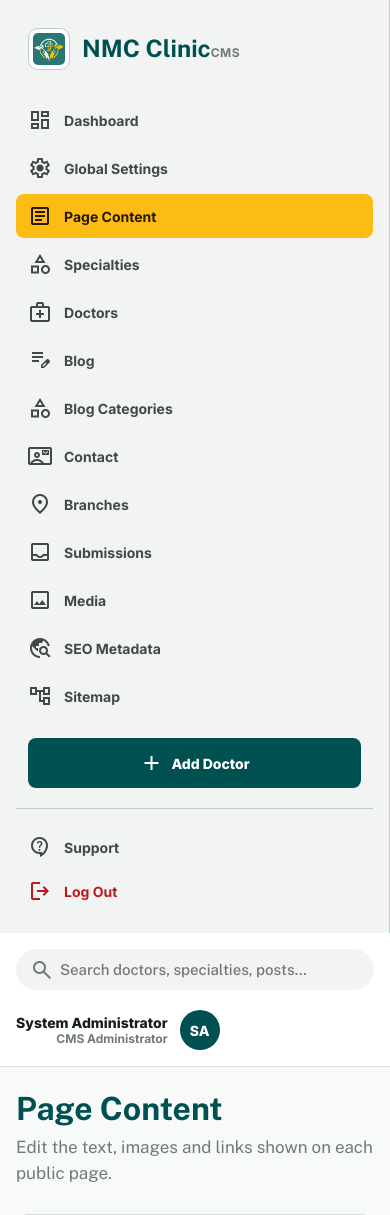
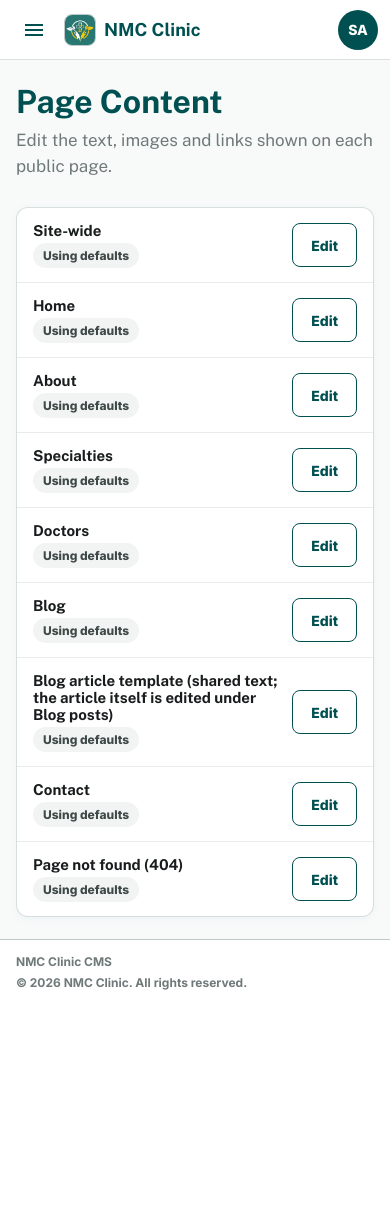
Before and after one commit to Nk-stha/NMCclinic, a PHP site: page /cms/content.php in a window 390 px wide. Shown: the top 1215 px of the page. After the commit the page ends 990 px from the top, so only its background shows below. Run offline with PHP 8.4, Linux system fonts and the light colour scheme; a user stored in the database is signed in; data comes from the database, SQL or seed files in the repository; tables that the repository leaves empty hold one stand-in row (values such as "Sample post").

Commit message:
feat(cms): mobile shell — collapsible sidebar, compact topbar, no overflow
At 760px and below the CMS topbar is one 60px row (menu button, brand,
avatar) and the sidebar opens as a panel behind the menu button
(aria-expanded/aria-controls, Escape closes and returns focus). Search
moves into the panel. Grid children get min-width:0 so wide tables
scroll inside .table-wrap (with edge shadows) instead of widening the
page; settings no longer overflows. Tablet widths fix the sticky-actions
bleed and the wrapping admin name. Desktop above 1100px is unchanged.

Page Content editor: one-row action bar on phones (icon-only View and
Reset with hidden labels), unparsable dates fall back to the raw value,
and the load-failure toast gets a Dismiss button.

Co-Authored-By: Claude Opus 5.5 <noreply@anthropic.com>
Claude-Session: https://claude.ai/code/session_01TgBZMZttscHdoZP28mHang

```diff
--- a/cms/content.php
+++ b/cms/content.php
@@ -112,7 +112,8 @@ cms_header('Page Content', $admin, 'content');
           <?php foreach ($registry as $pageSlug => $pageSpec): $u = $updated[$pageSlug] ?? null; ?>
             <tr>
               <th scope="row"><?= e($pageSpec['label']) ?></th>
-              <td><?php if ($u): ?><time datetime="<?= e(str_replace(' ', 'T', (string) $u)) ?>"><?= e(date('j M Y, H:i', strtotime((string) $u) ?: 0)) ?></time><?php else: ?><span class="status archived">Using defaults</span><?php endif; ?></td>
+              <td><?php $ts = $u ? strtotime((string) $u) : false; ?>
+                <?php if ($ts !== false): ?><time datetime="<?= e(date('c', $ts)) ?>"><?= e(date('j M Y, H:i', $ts)) ?></time><?php elseif ($u): ?><?= e((string) $u) ?><?php else: ?><span class="status archived">Using defaults</span><?php endif; ?></td>
               <td><a class="secondary-btn" href="content.php?page=<?= e(rawurlencode((string) $pageSlug)) ?>">Edit<span class="sr-only"> <?= e($pageSpec['label']) ?></span></a></td>
             </tr>
           <?php endforeach; ?>
@@ -130,7 +131,8 @@ cms_header('Page Content', $admin, 'content');
         error_log('content load: ' . $exception->getMessage());
         $stored = content_merge($spec, [], []);
         $mediaOptions = [];
-        echo '<div class="toast error" role="status">Stored content could not be loaded; showing defaults.</div>';
+        echo '<div class="toast error" role="alert"><span class="material-symbols-outlined" aria-hidden="true">error</span><span>Stored content could not be loaded; showing defaults.</span>'
+            . '<button type="button" class="content-toast-close" aria-label="Dismiss message"><span class="material-symbols-outlined" aria-hidden="true">close</span></button></div>';
     }
     // Open the section just posted, saved or reset; otherwise the first one.
     $openKey = $_POST['section'] ?? $_GET['saved'] ?? $_GET['reset'] ?? array_key_first($spec['sections']);
--- a/cms/includes/content_form.php
+++ b/cms/includes/content_form.php
@@ -319,8 +319,8 @@ function content_render_section(string $slug, string $key, array $section, array
         <?php endif; ?>
         <div class="content-actions">
           <button class="primary-btn content-save" type="submit">Save <?= e($section['label']) ?></button>
-          <?php if ($viewUrl !== ''): ?><a class="content-view" href="<?= e($viewUrl) ?>" target="_blank" rel="noopener">View on site<span class="material-symbols-outlined" aria-hidden="true">open_in_new</span><span class="sr-only"> (opens in a new tab)</span></a><?php endif; ?>
-          <button class="content-reset" type="submit" name="action" value="reset" formnovalidate onclick="return confirm('Reset this section to its default content? Your edits will be lost.')"><span class="material-symbols-outlined" aria-hidden="true">restart_alt</span>Reset to default</button>
+          <?php if ($viewUrl !== ''): ?><a class="content-view" href="<?= e($viewUrl) ?>" target="_blank" rel="noopener"><span class="content-label">View on site</span><span class="material-symbols-outlined" aria-hidden="true">open_in_new</span><span class="sr-only"> (opens in a new tab)</span></a><?php endif; ?>
+          <button class="content-reset" type="submit" name="action" value="reset" formnovalidate onclick="return confirm('Reset this section to its default content? Your edits will be lost.')"><span class="material-symbols-outlined" aria-hidden="true">restart_alt</span><span class="content-label">Reset to default</span></button>
         </div>
       </form>
     </details>
--- a/cms/includes/layout.php
+++ b/cms/includes/layout.php
@@ -95,8 +95,17 @@ a{text-decoration:none;color:inherit}.cms-shell{display:flex;min-height:100vh}.s
 .status.published,.status.accepting{background:#e8f6f5;color:var(--success)}.status.draft,.status.review{background:#fff3cf;color:#7a5900}.status.archived,.status.hidden{background:var(--surface-low);color:var(--muted)}.status.unavailable{background:var(--danger-bg);color:var(--danger)}
 /* Visible keyboard focus: the fields above drop the outline and their 10% ring is too faint to see. */
 .input:focus-visible,.textarea:focus-visible,.select:focus-visible,.search input:focus-visible{outline:2px solid var(--primary);outline-offset:1px}
+/* Phone shell: compact topbar + collapsible sidebar. Desktop (>760px) hides the new controls and is unchanged. */
+@media(min-width:761px) and (max-width:1100px){.sticky-actions{margin:30px -24px -28px;padding:18px 24px}.admin>div:first-child{display:none}}
+.menu-btn,.top-brand,.side-search{display:none}.sr-only{position:absolute;width:1px;height:1px;margin:-1px;padding:0;overflow:hidden;clip:rect(0,0,0,0);white-space:nowrap;border:0}.grid>*{min-width:0}
+@media(max-width:760px){.topbar{height:60px;flex-direction:row;align-items:center;gap:8px;padding:0 12px}.topbar>.search,.admin>div:first-child{display:none}.admin{margin-left:auto}
+.menu-btn{display:grid;place-items:center;width:44px;height:44px;flex:0 0 44px;border:0;border-radius:8px;background:transparent;color:var(--primary);cursor:pointer;touch-action:manipulation;-webkit-tap-highlight-color:transparent}.menu-btn:active{background:var(--surface-mid)}.menu-btn:focus-visible,.top-brand:focus-visible{outline:2px solid var(--primary);outline-offset:2px}
+.top-brand{display:flex;align-items:center;gap:8px;min-width:0;color:var(--primary);font:800 18px "Public Sans",Arial,sans-serif;white-space:nowrap}.top-brand img{width:32px;height:32px;border-radius:8px;object-fit:contain;border:1px solid var(--border);background:var(--surface)}
+.cms-js .sidebar{display:none;position:fixed;inset:60px 0 0 0;width:auto;padding:16px;overflow-y:auto;overscroll-behavior:contain;border-right:0;border-top:1px solid var(--border);z-index:30}.cms-js .sidebar.open{display:flex}.cms-js .sidebar .brand{display:none}.cms-js .sidebar .nav{flex:none;overflow:visible}.cms-js.menu-open body{overflow:hidden}
+.cms-js .side-search{display:block;width:100%;margin:0 0 12px}.side-search input{background:var(--surface);font-size:16px}.nav a,.side-footer a{min-height:44px}
+.table-wrap table{min-width:720px}.table-wrap td:first-child{min-width:180px}.table-wrap{background:linear-gradient(to right,var(--surface) 30%,transparent) left/40px 100% no-repeat local,linear-gradient(to left,var(--surface) 30%,transparent) right/40px 100% no-repeat local,radial-gradient(farthest-side at 0 50%,rgba(19,106,106,.18),transparent) left/14px 100% no-repeat scroll,radial-gradient(farthest-side at 100% 50%,rgba(19,106,106,.18),transparent) right/14px 100% no-repeat scroll,var(--surface)}}
 /* Page Content editor (cms/content.php), scoped to .content-editor. Colours are the :root tokens; radii (8/10/12px) and type sizes reuse the literals the rest of the CMS already uses, since no radius/spacing tokens exist. */
-.content-editor{-webkit-tap-highlight-color:transparent}.content-editor .field{align-content:start}.content-editor [hidden]{display:none!important}.content-editor .sr-only{position:absolute;width:1px;height:1px;margin:-1px;padding:0;overflow:hidden;clip:rect(0,0,0,0);white-space:nowrap;border:0}
+.content-editor{-webkit-tap-highlight-color:transparent}.content-editor .field{align-content:start}.content-editor [hidden]{display:none!important}
 .content-editor .input,.content-editor .textarea,.content-editor .select{font-size:16px;min-height:44px}.content-editor button,.content-editor a,.content-editor summary{touch-action:manipulation}.content-editor button,.content-editor summary{-webkit-user-select:none;user-select:none}.content-editor :is(a,button):focus-visible{outline:2px solid var(--primary);outline-offset:2px}
 .content-editor .secondary-btn{display:inline-flex;align-items:center;justify-content:center;gap:6px;min-height:44px}.content-editor .secondary-btn .material-symbols-outlined{font-size:20px}
 .content-pages th[scope=row]{background:none;color:var(--text);font:700 15px "Public Sans",Arial,sans-serif;text-transform:none;letter-spacing:0}.content-pages td:last-child{text-align:right}.content-pages time{font-variant-numeric:tabular-nums}.content-pages .status{text-transform:none}.content-pages tbody tr:last-child>*{border-bottom:0}
@@ -121,13 +130,13 @@ a{text-decoration:none;color:inherit}.cms-shell{display:flex;min-height:100vh}.s
 @keyframes content-toast-in{from{opacity:0;transform:translateY(-8px)}}
 @media(hover:hover) and (pointer:fine){.content-panel-head:hover,.content-editor .secondary-btn:not(:disabled):hover{background:var(--surface-low)}.content-editor .primary-btn:hover{background:var(--primary2)}.content-icon-btn:not(:disabled):hover{background:var(--surface-mid)}.content-icon-btn.content-remove:not(:disabled):hover,.content-reset:hover{background:var(--danger-bg)}.content-view:hover{color:var(--primary2)}}
 @media(prefers-reduced-motion:reduce){.content-chevron,.content-icon-btn{transition:none}.content-editor .toast{animation:none}}
-@media(max-width:760px){html:has(.content-editor){scroll-padding:150px 0 132px}.content-panel-head{padding:14px 12px 14px 16px}.content-panel-name{font-size:18px}.content-section{padding:18px 16px}.content-actions{margin:24px -16px -18px;padding:12px 16px calc(12px + env(safe-area-inset-bottom,0px))}.content-editor .content-save{flex:1 1 100%;width:100%}.content-actions{gap:4px 8px}.content-reset{padding:0 12px}.content-reset .material-symbols-outlined{display:none}.content-editor .toast{top:12px;left:16px;right:16px;max-width:none}.content-editor .page-head .secondary-btn{align-self:stretch}}
+@media(max-width:760px){html:has(.content-editor){scroll-padding:76px 0 84px}.content-panel-head{padding:14px 12px 14px 16px}.content-panel-name{font-size:18px}.content-section{padding:18px 16px}.content-actions{margin:24px -16px -18px;padding:12px 16px calc(12px + env(safe-area-inset-bottom,0px))}.content-actions{flex-wrap:nowrap;gap:8px}.content-editor .content-save{flex:1;min-width:0;width:auto}.content-view,.content-reset{flex:0 0 44px;justify-content:center;width:44px;height:44px;margin:0;padding:0;border:1px solid currentColor;border-radius:8px}.content-actions .content-label{position:absolute;width:1px;height:1px;margin:-1px;overflow:hidden;clip:rect(0,0,0,0);white-space:nowrap}.content-editor .toast{top:12px;left:16px;right:16px;max-width:none}.content-editor .page-head .secondary-btn{align-self:stretch}}
 @media(max-width:600px){.content-pages table,.content-pages tbody{display:block}.content-pages thead{display:none}.content-pages tr{display:grid;grid-template-columns:minmax(0,1fr) auto;align-items:center;gap:4px 12px;padding:14px 16px;border-bottom:1px solid rgba(190,201,200,.35)}.content-pages tbody tr:last-child{border-bottom:0}.content-pages tr>*{padding:0;border:0}.content-pages td:nth-child(2){grid-row:2;color:var(--outline);font-size:14px}.content-pages td:last-child{grid-row:1/3;grid-column:2}}
 </style>
 </head>
 <body>
 <div class="cms-shell">
-  <aside class="sidebar">
+  <aside class="sidebar" id="cms-sidebar">
     <a class="brand" href="dashboard.php" aria-label="NMC Clinic CMS dashboard">
       <img src="../uploads/logo.jpeg" alt="NMC Clinic logo">
       <span><span class="brand-title">NMC Clinic</span><span class="brand-sub">CMS</span></span>
@@ -143,6 +152,10 @@ a{text-decoration:none;color:inherit}.cms-shell{display:flex;min-height:100vh}.s
     <div class="side-action">
       <a class="primary-btn" href="doctors.php"><span class="material-symbols-outlined" aria-hidden="true">add</span>Add Doctor</a>
     </div>
+    <div class="search side-search">
+      <span class="material-symbols-outlined" aria-hidden="true">search</span>
+      <input type="search" placeholder="Search doctors, specialties, posts…" aria-label="Search CMS">
+    </div>
     <div class="side-footer">
       <a href="settings.php"><span class="material-symbols-outlined" aria-hidden="true">contact_support</span>Support</a>
       <a class="logout" href="logout.php"><span class="material-symbols-outlined" aria-hidden="true">logout</span>Log Out</a>
@@ -150,6 +163,8 @@ a{text-decoration:none;color:inherit}.cms-shell{display:flex;min-height:100vh}.s
   </aside>
   <main class="main">
     <header class="topbar">
+      <button type="button" class="menu-btn" aria-controls="cms-sidebar" aria-expanded="false"><span class="material-symbols-outlined" aria-hidden="true">menu</span><span class="sr-only">Menu</span></button>
+      <a class="top-brand" href="dashboard.php"><img src="../uploads/logo.jpeg" alt="" width="32" height="32"><span>NMC Clinic</span></a>
       <div class="search">
         <span class="material-symbols-outlined" aria-hidden="true">search</span>
         <input type="search" placeholder="Search doctors, specialties, posts…" aria-label="Search CMS">
@@ -162,6 +177,26 @@ a{text-decoration:none;color:inherit}.cms-shell{display:flex;min-height:100vh}.s
         <div class="avatar" aria-hidden="true"><?= e(cms_initials((string) $admin['full_name'])) ?></div>
       </div>
     </header>
+    <script>
+    // Phone menu (CSS only collapses the sidebar once this has run, so the nav stays reachable without JS).
+    (function () {
+      var root = document.documentElement, btn = document.querySelector('.menu-btn'), nav = document.getElementById('cms-sidebar');
+      root.classList.add('cms-js');
+      function set(open, focusBtn) {
+        nav.classList.toggle('open', open);
+        root.classList.toggle('menu-open', open);
+        btn.setAttribute('aria-expanded', String(open));
+        btn.querySelector('.material-symbols-outlined').textContent = open ? 'close' : 'menu';
+        // The sidebar sits before the topbar in the DOM, so move focus into it on open.
+        if (open) nav.querySelector('.nav a').focus();
+        else if (focusBtn) btn.focus();
+      }
+      btn.addEventListener('click', function () { set(!nav.classList.contains('open'), false); });
+      document.addEventListener('keydown', function (ev) {
+        if (ev.key === 'Escape' && nav.classList.contains('open')) set(false, true);
+      });
+    })();
+    </script>
     <?php
 }
 
```
